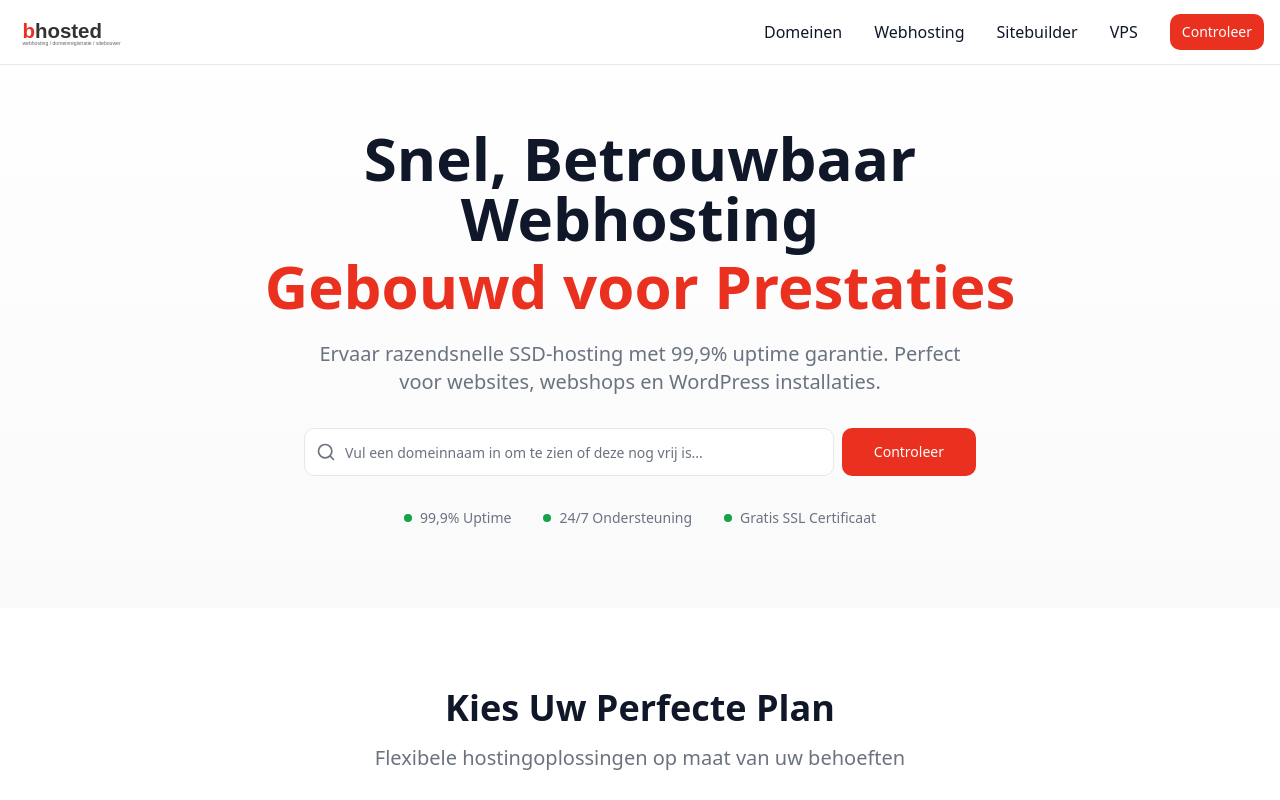
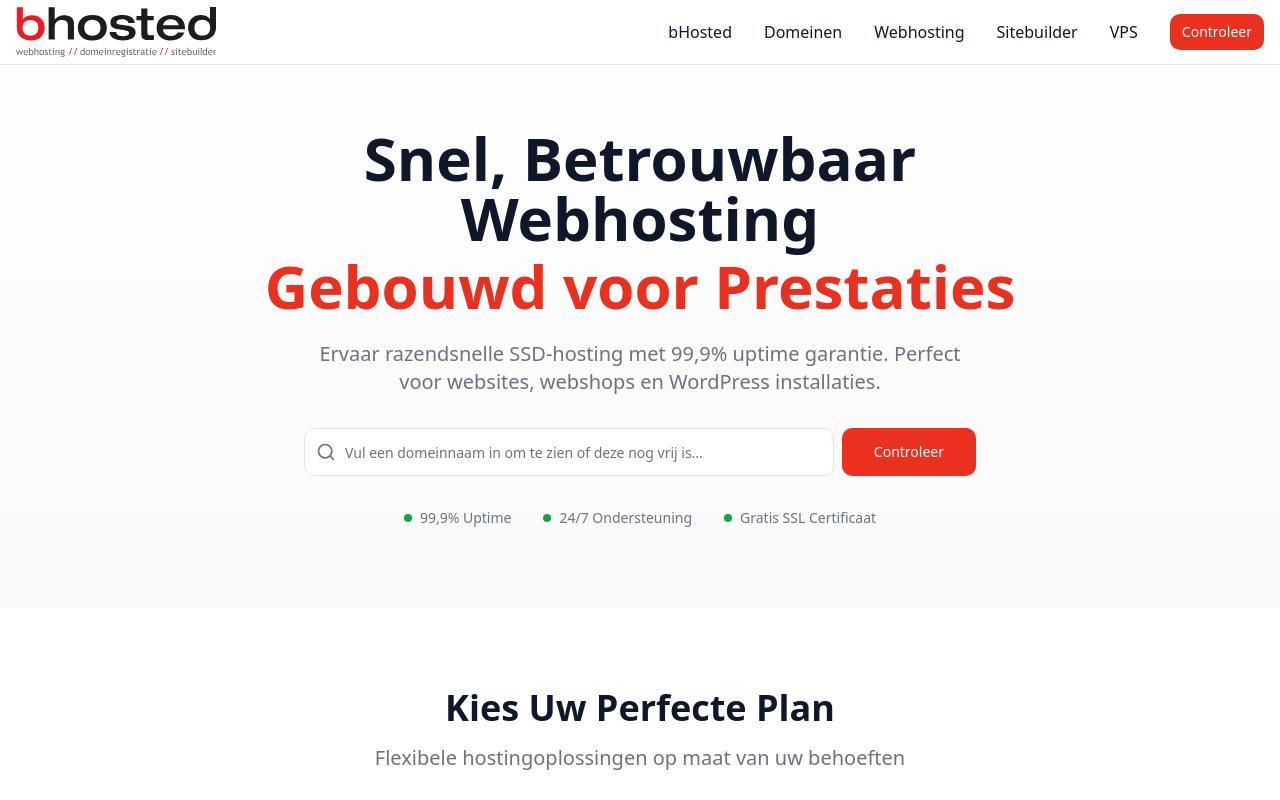
Before and after one commit to Hirad-Hub/bhosted, a React (Vite) app: page / in a window 1280 px wide. Shown: the top 800 px of the page. Built offline with nearby package versions, Linux system fonts and the light colour scheme; the HTML template or start-up script is replaced by a standard one.

Commit message:
Update header logo and navigation

```diff
--- a/src/components/Navigation.tsx
+++ b/src/components/Navigation.tsx
@@ -11,11 +11,14 @@ const Navigation = () => {
         <div className="flex items-center justify-between h-16">
           {/* Logo */}
           <div className="flex items-center">
-            <img src="/bhosted-logo.svg" alt="bHosted" className="h-8" />
+            <img src="/bhosted-logo.svg" alt="bHosted" className="w-[200px]" />
           </div>
 
           {/* Desktop Navigation */}
           <div className="hidden md:flex items-center space-x-8">
+            <a href="#bhosted" className="text-foreground hover:text-primary transition-colors">
+              bHosted
+            </a>
             <a href="#domeinen" className="text-foreground hover:text-primary transition-colors">
               Domeinen
             </a>
@@ -46,6 +49,13 @@ const Navigation = () => {
         {/* Mobile Navigation */}
         {isOpen && (
           <div className="md:hidden py-4 space-y-4">
+            <a
+              href="#bhosted"
+              className="block text-foreground hover:text-primary transition-colors"
+              onClick={() => setIsOpen(false)}
+            >
+              bHosted
+            </a>
             <a
               href="#domeinen"
               className="block text-foreground hover:text-primary transition-colors"
```
Also changed, not shown: public/bhosted-logo.svg.
